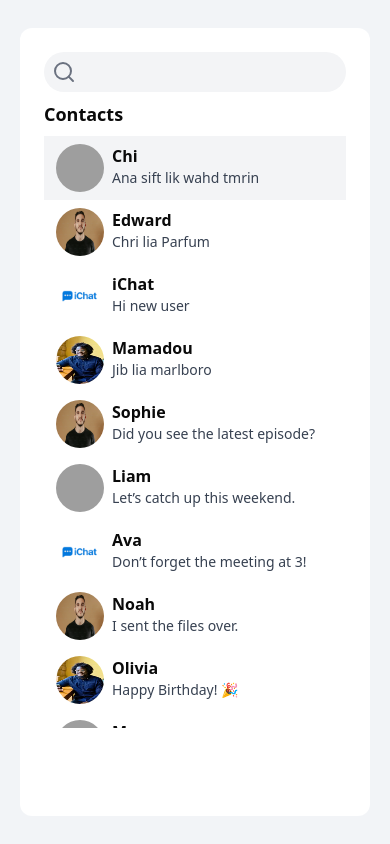
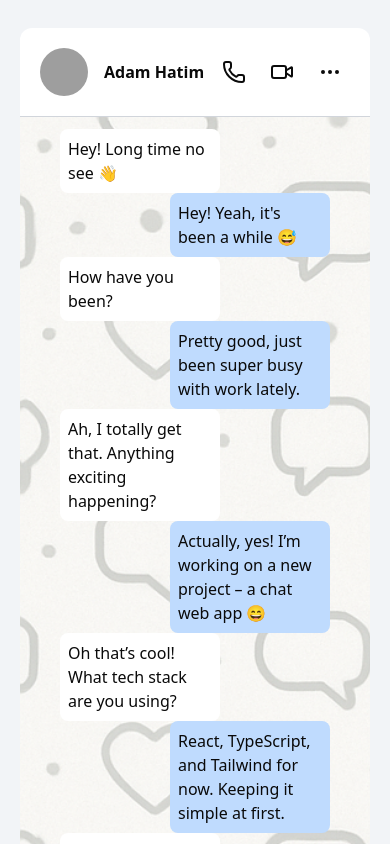
Before and after one commit to AdambHatim/ichat, a Next.js app: page /AppPage in a window 390 px wide. Shown: the top 844 px of the page. Built offline with nearby package versions, Linux system fonts and the light colour scheme; grey boxes are pictures that could not be loaded.

Commit message:
worked on the chat component

```diff
--- a/app/AppPage/page.tsx
+++ b/app/AppPage/page.tsx
@@ -11,7 +11,7 @@ import { ContactIconProps } from '@/components/ContactIcon'
 
 const page = () => {
   const [isMobile, setIsMobile] = useState<boolean>(false)
-  const [isDiscussions, setIsDiscussions] = useState<boolean>(true)
+  const [isDiscussions, setIsDiscussions] = useState<boolean>(false)
 
   useEffect(()=>{
     const handleSize = () => {
--- /dev/null
+++ b/components/Chat.tsx
@@ -0,0 +1,35 @@
+import React from 'react'
+import TextMessage, {TextMessageProps} from './TextMessage'
+
+const color: string = 'bg-green-100'
+const text: string = " hey! what's up "
+
+export interface message {
+  isItYou: boolean;
+  message: string;
+}
+
+interface ChatProps{
+  Conversation: message[];
+}
+
+
+const Chat: React.FC<ChatProps> = ({Conversation}) => {
+  return (
+    <div className = "w-full md:h-[400px] bg-[url('/chat-bg.png')] bg-repeat bg-cover bg-white px-10 py-3 overflow-y-scroll">
+        {Conversation.map((message, index) => (
+            (message.isItYou === true) ?
+              <div key={index} className='flex justify-end'>
+               <TextMessage text = {message.message} color = "bg-blue-200" />
+              </div>:
+              <div key={index} className='flex justify-start'>
+                <TextMessage text = {message.message} color = "bg-white" />
+              </div>
+              )
+
+            )}
+    </div>
+  )
+}
+
+export default Chat
--- a/components/ChatArea.tsx
+++ b/components/ChatArea.tsx
@@ -1,9 +1,29 @@
 import React from 'react'
 import UpperPartChat from './UpperPartChat'
+import Chat from './Chat'
+import {message} from './Chat'
+
+const Conversation: message[] = [
+  { isItYou: false, message: "Hey! Long time no see 👋" },
+  { isItYou: true, message: "Hey! Yeah, it's been a while 😅" },
+  { isItYou: false, message: "How have you been?" },
+  { isItYou: true, message: "Pretty good, just been super busy with work lately." },
+  { isItYou: false, message: "Ah, I totally get that. Anything exciting happening?" },
+  { isItYou: true, message: "Actually, yes! I’m working on a new project – a chat web app 😄" },
+  { isItYou: false, message: "Oh that’s cool! What tech stack are you using?" },
+  { isItYou: true, message: "React, TypeScript, and Tailwind for now. Keeping it simple at first." },
+  { isItYou: false, message: "Nice, that's a solid combo. Are you using sockets for real-time updates?" },
+  { isItYou: true, message: "Not yet, just mocking data for the MVP. Sockets will come later." },
+  { isItYou: false, message: "Makes sense. Let me know if you want to test it together when it's ready!" },
+  { isItYou: true, message: "For sure! I’ll send you the link once I have something working 🔧" },
+  { isItYou: false, message: "Awesome, looking forward to it 😄" }
+];
+
 const ChatArea = () => {
   return (
     <div className = 'w-full h-full bg-white rounded-xl'>
         <UpperPartChat isMobile = {false} isPopUpScreen = {false} />
+        <Chat Conversation={Conversation}/>
     </div>
   )
 }
--- /dev/null
+++ b/components/TextMessage.tsx
@@ -0,0 +1,14 @@
+import React from 'react'
+
+export interface TextMessageProps {
+    text: string;
+    color: string;
+
+}
+const TextMessage: React.FC<TextMessageProps> = ({text, color}) => {
+  return (
+    <div className = {`p-2 ${color} w-40 rounded-lg`}>{text}</div>
+  )
+}
+
+export default TextMessage
```
Also changed, not shown: public/chat-bg.png (added), public/ichatB.avif (added).
